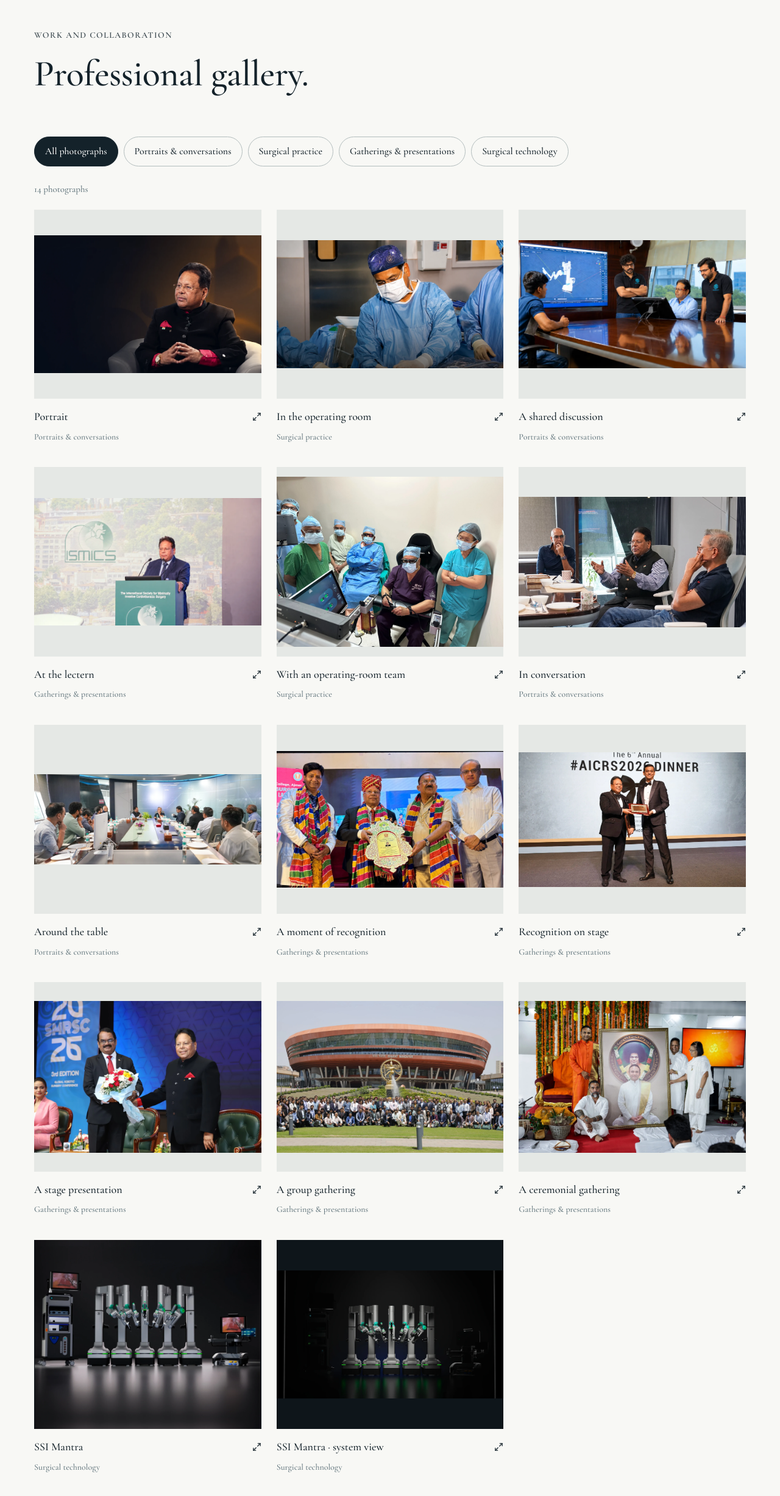
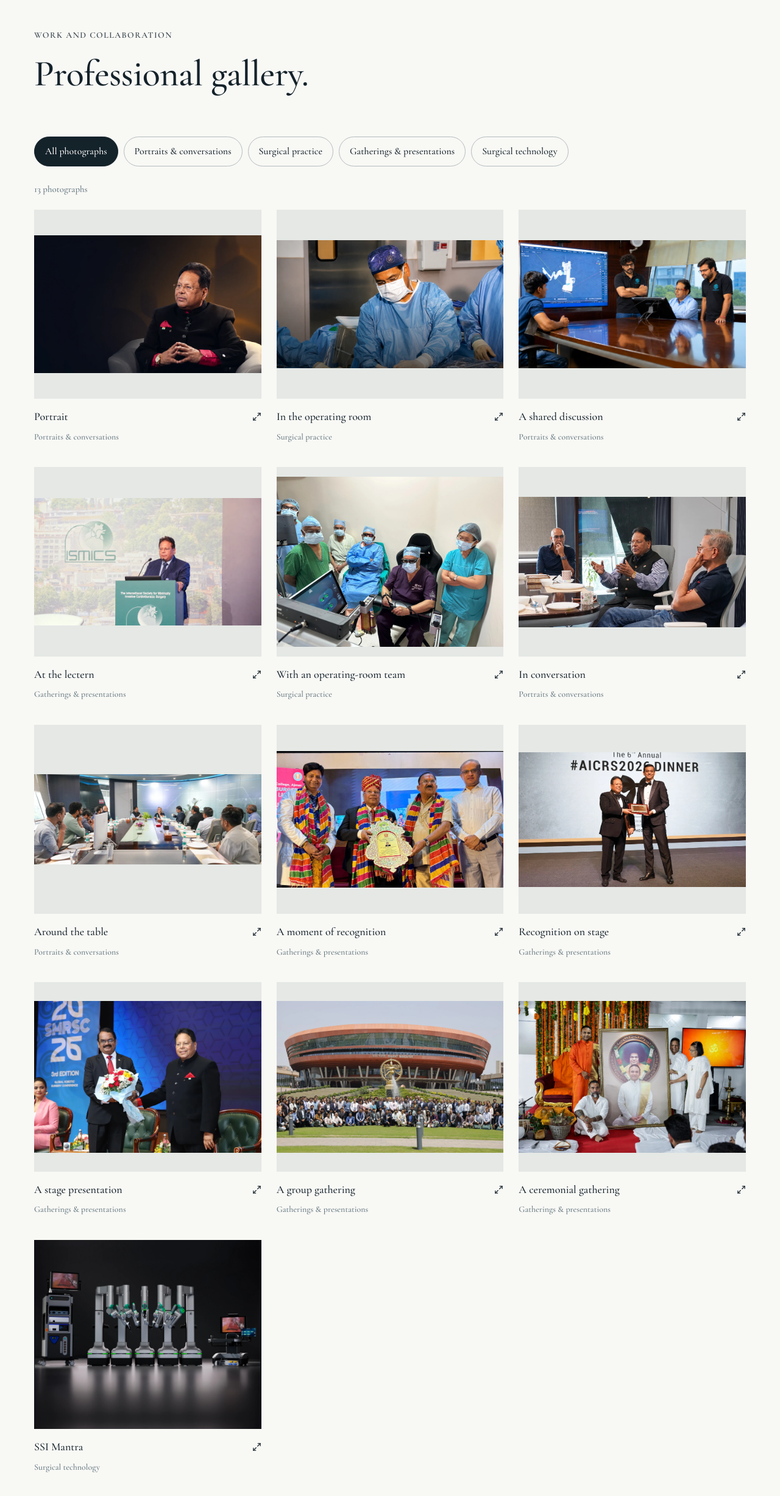
Before and after one commit to puneet46654/dr-sudhir-website, a Next.js app: page /media in a window 1280 px wide. Shown: the part 1627-4081 px from the top of the page at 61% size. Built offline with nearby package versions, Linux system fonts and the light colour scheme.

Commit message:
Update gallery.ts

```diff
--- a/data/gallery.ts
+++ b/data/gallery.ts
@@ -11,7 +11,6 @@ const existingGallery=[
 {image:'conference',title:'A stage presentation',category:'Gatherings & presentations',alt:'Participants standing together on a conference stage with a floral bouquet'},
 {image:'gathering',title:'A group gathering',category:'Gatherings & presentations',alt:'A large group assembled outdoors in front of a circular building'},
 {image:'ceremony',title:'A ceremonial gathering',category:'Gatherings & presentations',alt:'A ceremonial gathering with participants, floral decorations and a framed portrait'},
-{image:'mantra',title:'SSI Mantra',category:'Surgical technology',alt:'Uploaded SSI Mantra product image showing the full surgical robotic system'},
-{image:'mantra-wide',title:'SSI Mantra · system view',category:'Surgical technology',alt:'A wide product image showing SSI Mantra robotic arms in their supplied configuration'}];
+{image:'mantra',title:'SSI Mantra',category:'Surgical technology',alt:'Uploaded SSI Mantra product image showing the full surgical robotic system'}];
 
 export const gallery=existingGallery.map((p,i)=>({...p,filePath:`/images/${p.image}.webp`,altText:p.alt,caption:p.title,date:null,location:null,chapter:p.category,sortOrder:i,publicationApproval:true}));
```
